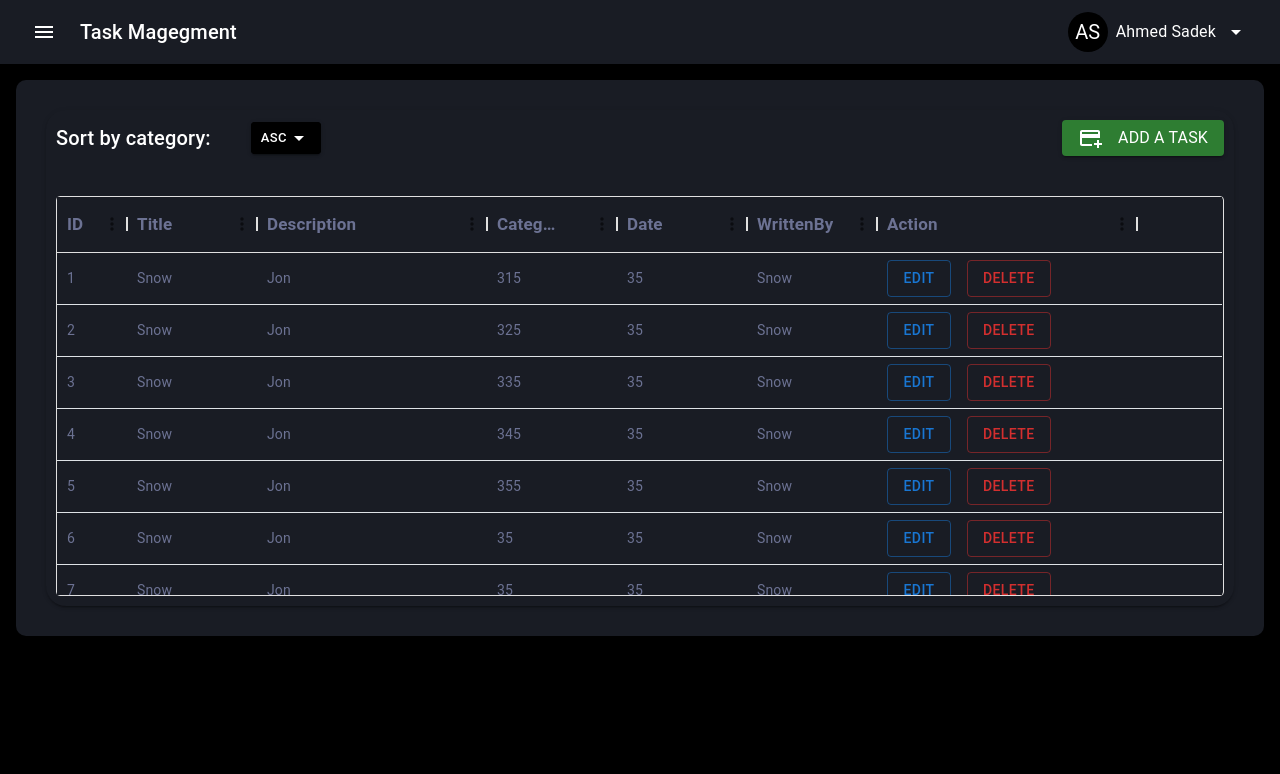
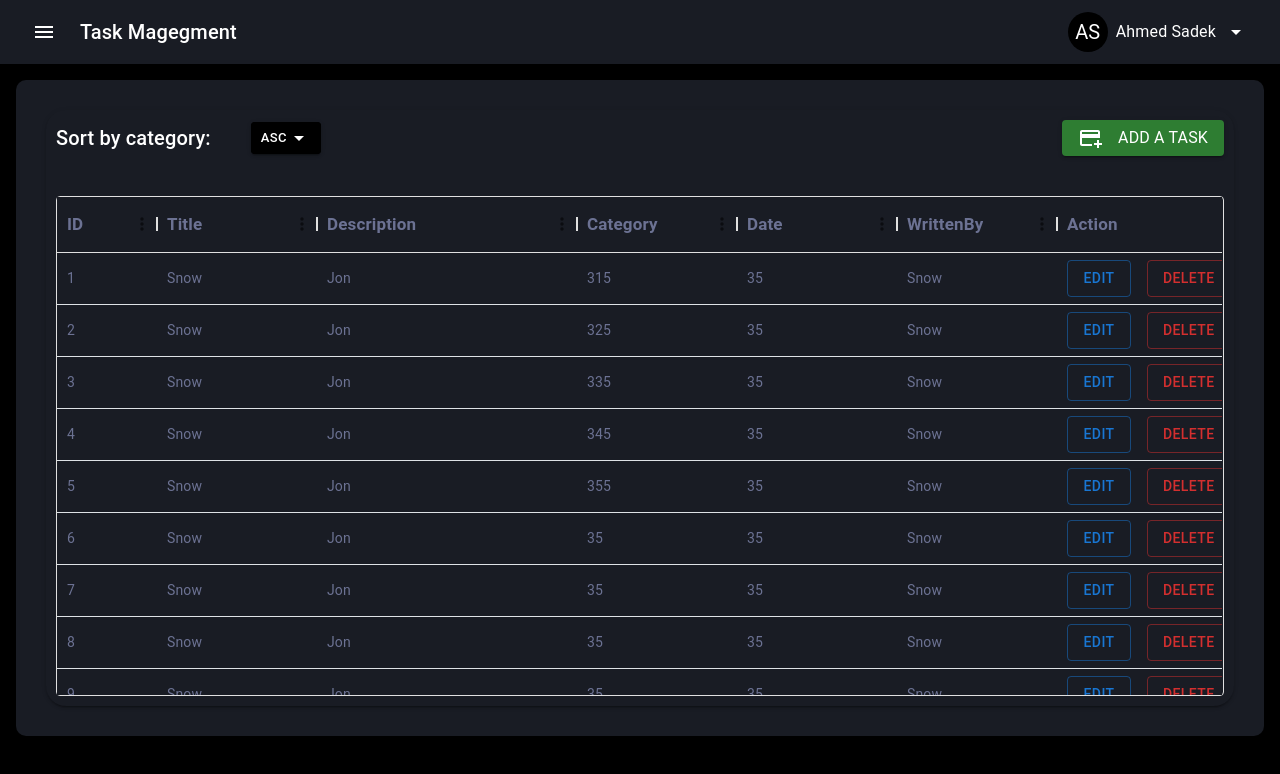
Before and after one commit to Ahmed-Sadek89/task-frontend-react-3-3-2024, a React (Create React App) app: page / in a window 1280 px wide. Shown: the top 774 px of the page. Built offline with nearby package versions, Linux system fonts and the light colour scheme.

Commit message:
Home.tsx

```diff
--- a/src/components/Layout/CustomDrawer.tsx
+++ b/src/components/Layout/CustomDrawer.tsx
@@ -10,7 +10,7 @@ const DrawerHeader = styled('div')(({ theme }) => ({
     ...theme.mixins.toolbar,
     justifyContent: 'flex-end',
 }));
-const drawerWidth = 240;
+const drawerWidth = '100%';
 
 const DrawerContent = ({ handleDrawerClose }: { handleDrawerClose: () => void }) => {
     return (
--- a/src/pages/Home/TasksTable.tsx
+++ b/src/pages/Home/TasksTable.tsx
@@ -4,23 +4,23 @@ import { Box, Button } from '@mui/material';
 import { useNavigate } from 'react-router-dom';
 
 const columns: GridColDef[] = [
-  { field: 'id', headerName: 'ID', width: 70, sortable: false, },
-  { field: 'title', headerName: 'Title', width: 130, sortable: false, },
-  { field: 'description', headerName: 'Description', width: 230, sortable: false, },
+  { field: 'id', headerName: 'ID', width: 100, sortable: false, },
+  { field: 'title', headerName: 'Title', width: 160, sortable: false, },
+  { field: 'description', headerName: 'Description', width: 260, sortable: false, },
   {
     field: 'category',
     headerName: 'Category',
     sortable: true,
-    width: 130,
+    width: 160,
 
   },
   {
     field: 'date',
     headerName: 'Date',
-    width: 130,
+    width: 160,
     sortable: false,
   },
-  { field: 'Written_by', headerName: 'WrittenBy', width: 130, sortable: false, },
+  { field: 'Written_by', headerName: 'WrittenBy', width: 160, sortable: false, },
 
   {
     field: 'action',
@@ -54,7 +54,7 @@ function RenderButtonGroupCell(params: any) {
 }
 export default function DataTable() {
   return (
-    <div style={{ height: 400, width: '100%' }}>
+    <div style={{ height: 500, width: '100%' }}>
       <DataGrid
         rows={rows}
         columns={columns}
--- a/src/pages/Home/styles.ts
+++ b/src/pages/Home/styles.ts
@@ -2,7 +2,7 @@ export const dataGridStyle = {
     "& .MuiDataGrid-main": {
         backgroundColor: "secondary.main",
         width: '91vw',
-        overflowX: 'scroll',
+        overflowX: {xs: "scroll", md: "auto"},
     },
     "& .MuiDataGrid-columnHeaderTitle": {
         fontWeight: "bold",
@@ -21,7 +21,6 @@ export const dataGridStyle = {
         },
     },
     "& .MuiDataGrid-footerContainer ": { display: 'none' },
-
 }
 
 export const tableBox = {
```
